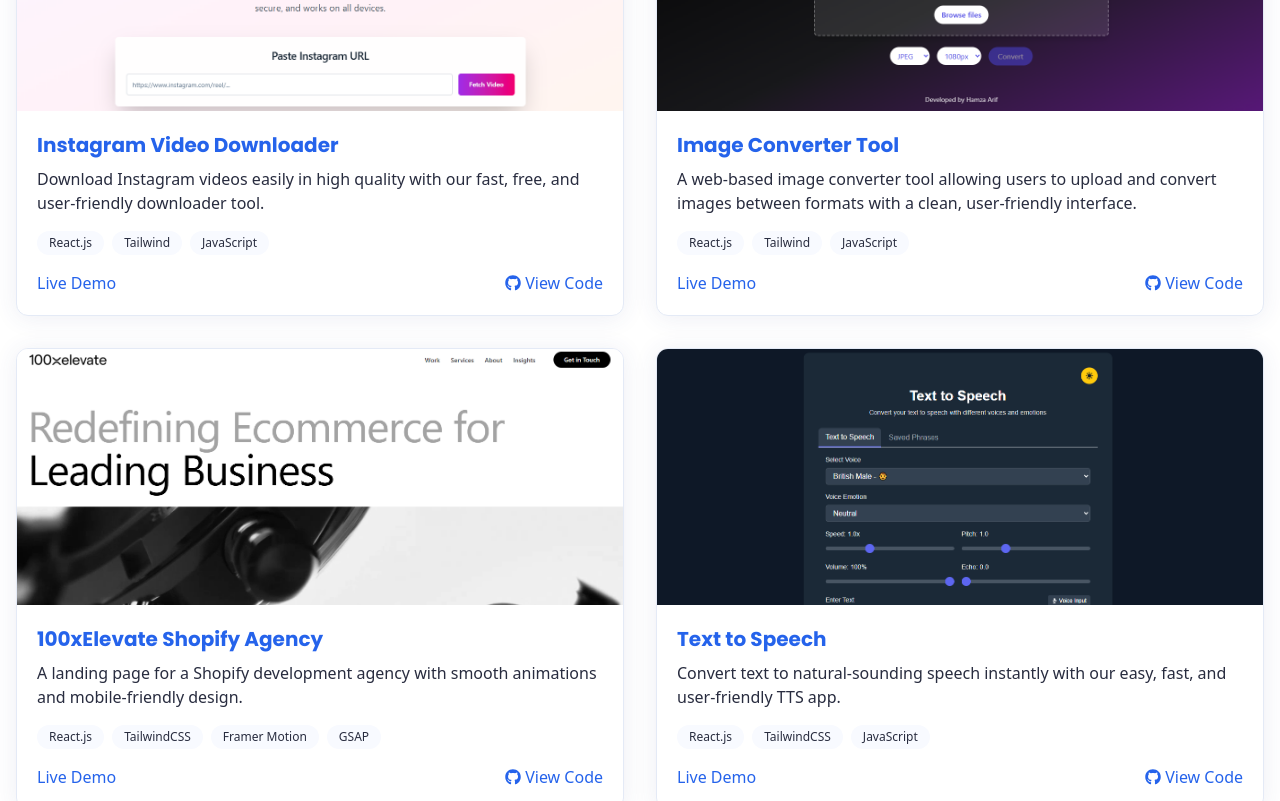
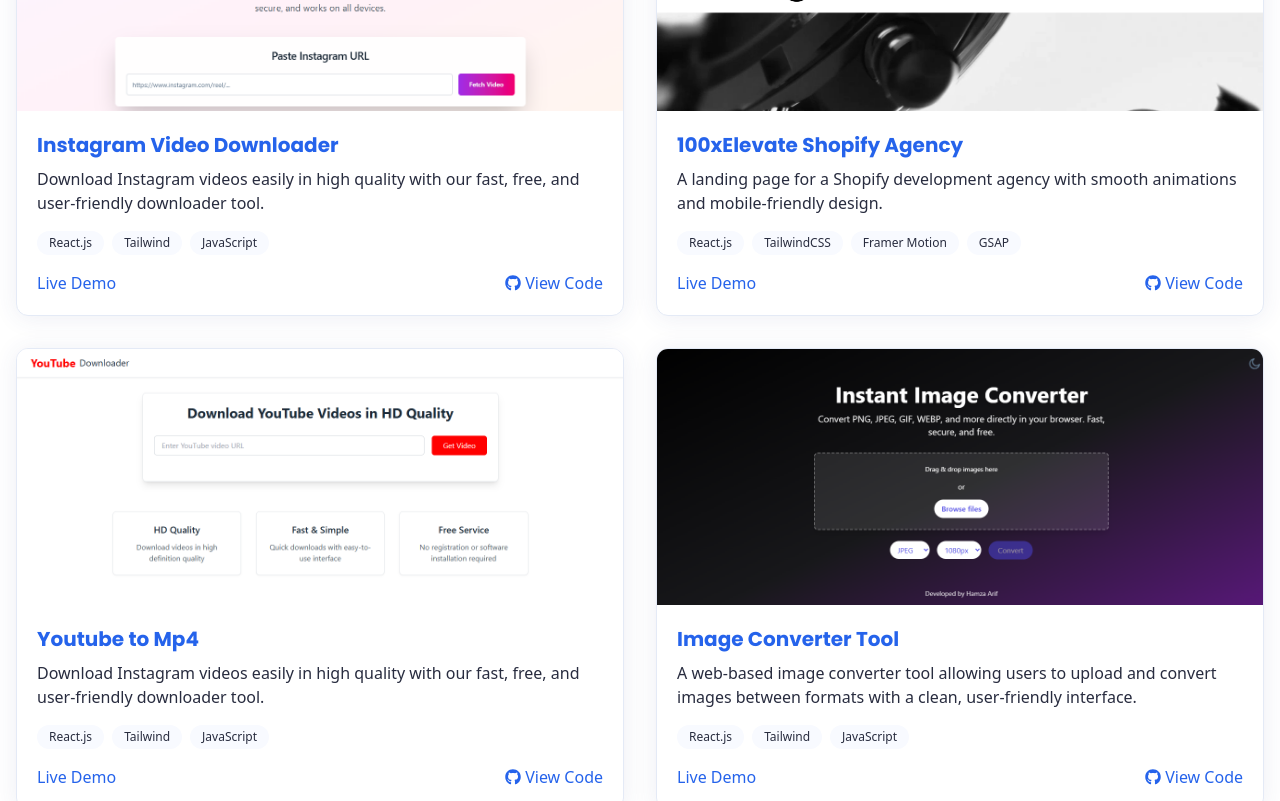
Before and after one commit to HamzaXCodes/Hamzaarif-portfolio, a React (Vite) app: page / in a window 1280 px wide. Shown: the part 4400-5201 px from the top of the page. Built offline with nearby package versions, Linux system fonts and the light colour scheme; the HTML template or start-up script is replaced by a standard one.

Commit message:
Your commit message

```diff
--- a/src/components/Projects/Projects.jsx
+++ b/src/components/Projects/Projects.jsx
@@ -15,6 +15,26 @@
       demoUrl: "https://instagram-video-downloader-bice.vercel.app/",
       githubUrl: "https://github.com/HamzaXCodes/Instagram-video-downloader",
     },
+      {
+      id: "shopify",
+      title: "100xElevate Shopify Agency",
+      description:
+        "A landing page for a Shopify development agency with smooth animations and mobile-friendly design.",
+      image: "/100xelevate.png",
+      technologies: ["React.js", "TailwindCSS", "Framer Motion", "GSAP"],
+      demoUrl: "https://100xelevate.vercel.app/",
+      githubUrl: "https://github.com/HamzaXCodes/100xelevate",
+    },
+    {
+      id: "youtube",
+      title: "Youtube to Mp4",
+      description:
+        "Download Instagram videos easily in high quality with our fast, free, and user-friendly downloader tool.",
+      image: "/youtubemp4.png",
+      technologies: ["React.js", "Tailwind", "JavaScript"],
+      demoUrl: "https://instagram-video-downloader-bice.vercel.app/",
+      githubUrl: "https://github.com/HamzaXCodes/Instagram-video-downloader",
+    },
     {
       id: "converter",
       title: "Image Converter Tool",
@@ -25,16 +45,7 @@
       demoUrl: "https://image-converter-tool-seven.vercel.app/",
       githubUrl: "https://github.com/HamzaXCodes/Image-Converter-Tool",
     },
-    {
-      id: "shopify",
-      title: "100xElevate Shopify Agency",
-      description:
-        "A landing page for a Shopify development agency with smooth animations and mobile-friendly design.",
-      image: "/100xelevate.png",
-      technologies: ["React.js", "TailwindCSS", "Framer Motion", "GSAP"],
-      demoUrl: "https://100xelevate.vercel.app/",
-      githubUrl: "https://github.com/HamzaXCodes/100xelevate",
-    },
+
     {
       id: "text-to-speech",
       title: "Text to Speech",
```
Also changed, not shown: public/youtubemp4.png (added).
